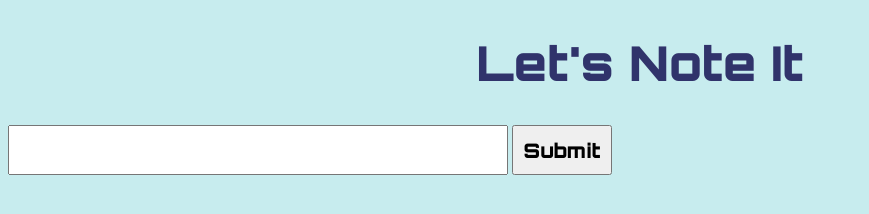
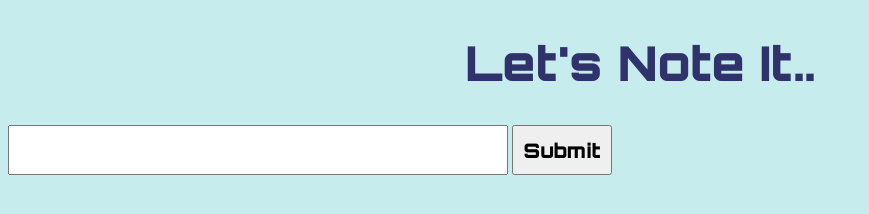
Before and after one commit to prajeshgupta25/To-Do-App, a plain HTML site: page To-Do-App/index.html in a window 1280 px wide. Shown: the whole page, without its empty margins (0-869 px from the left). Drawn offline with Linux system fonts and the light colour scheme; a web font is replaced by a local one.

Commit message:
Basic Set Up

```diff
--- a/To-Do-App/index.html
+++ b/To-Do-App/index.html
@@ -17,7 +17,7 @@
 
 </head>
 <body>
-   <h1>Let's Note It</h1>
+   <h1>Let's Note It..</h1>
    <input type="text">
    <button class="btn">Submit</button>
 
```
